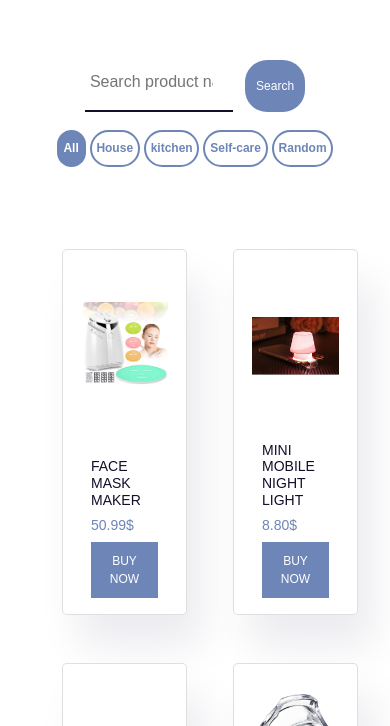
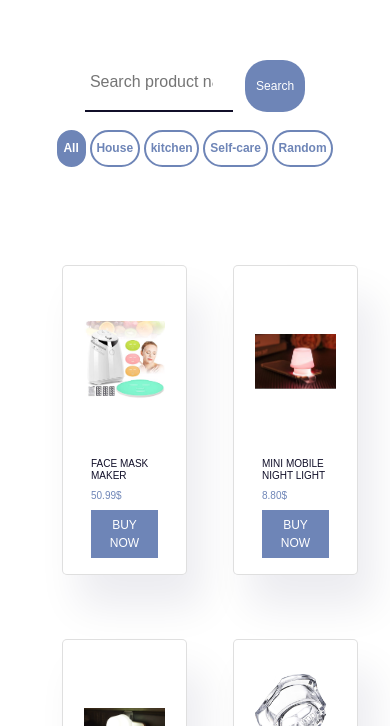
Before and after one commit to John-noor/Amazon-website, a plain HTML site: page index.html in a window 390 px wide. Shown: the part 1274-2000 px from the top of the page. Drawn offline with nearby package versions, Linux system fonts and the light colour scheme; a web font is replaced by a local one.

Commit message:
twelvth commit

```diff
--- a/style.css
+++ b/style.css
@@ -432,7 +432,6 @@ img {
         color: rgb(255, 255, 255);
         font-size: 53px;
         margin-left: 79px;
-        margin-top: -220px;
         font-family: 'Martel', serif;
     }
 
@@ -537,11 +536,43 @@ img {
         padding: 0.6em 0.4em;
         font-size: 12px;
     }
+
     .buy-btn a {
         font-size: 12px;
     }
 
 }
+
+@media screen and (max-width:450px) {
+    .card {
+        max-width: 13em;
+        margin-top: 4em;
+        justify-content: space-between;
+    }
+
+    .buy-btn {
+        padding: 3px;
+        font-size: 10px;
+        padding: 6px 5px;
+    }
+
+    .container h5,
+    h6 {
+        font-size: 10px;
+    }
+
+    img {
+        max-width: 89%;
+        object-fit: contain;
+        height: 10em;
+    }
+    .container h6 {
+        font-weight: 100;
+        font-size: 10px;
+    }
+}
+
+
 
 /*
 @media screen and (max-width:700px) {
@@ -971,7 +1002,7 @@ img {
 .footer-part {
     background-color: rgb(248, 249, 215);
     width: 100%;
-    height: 31vh;
+    height: 50vh;
     background-size: cover;
     background-position: center;
     display: flex;
```
